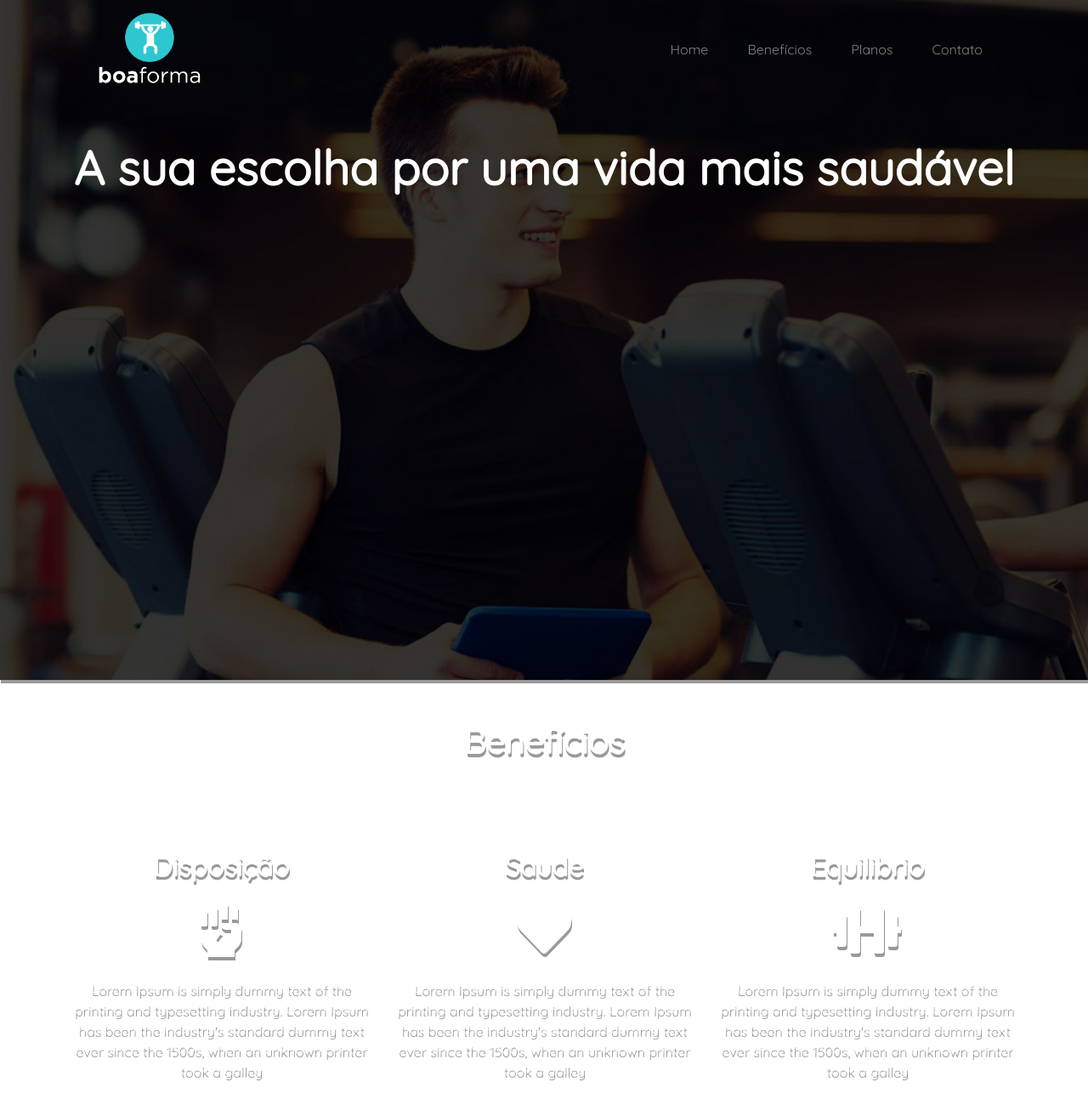
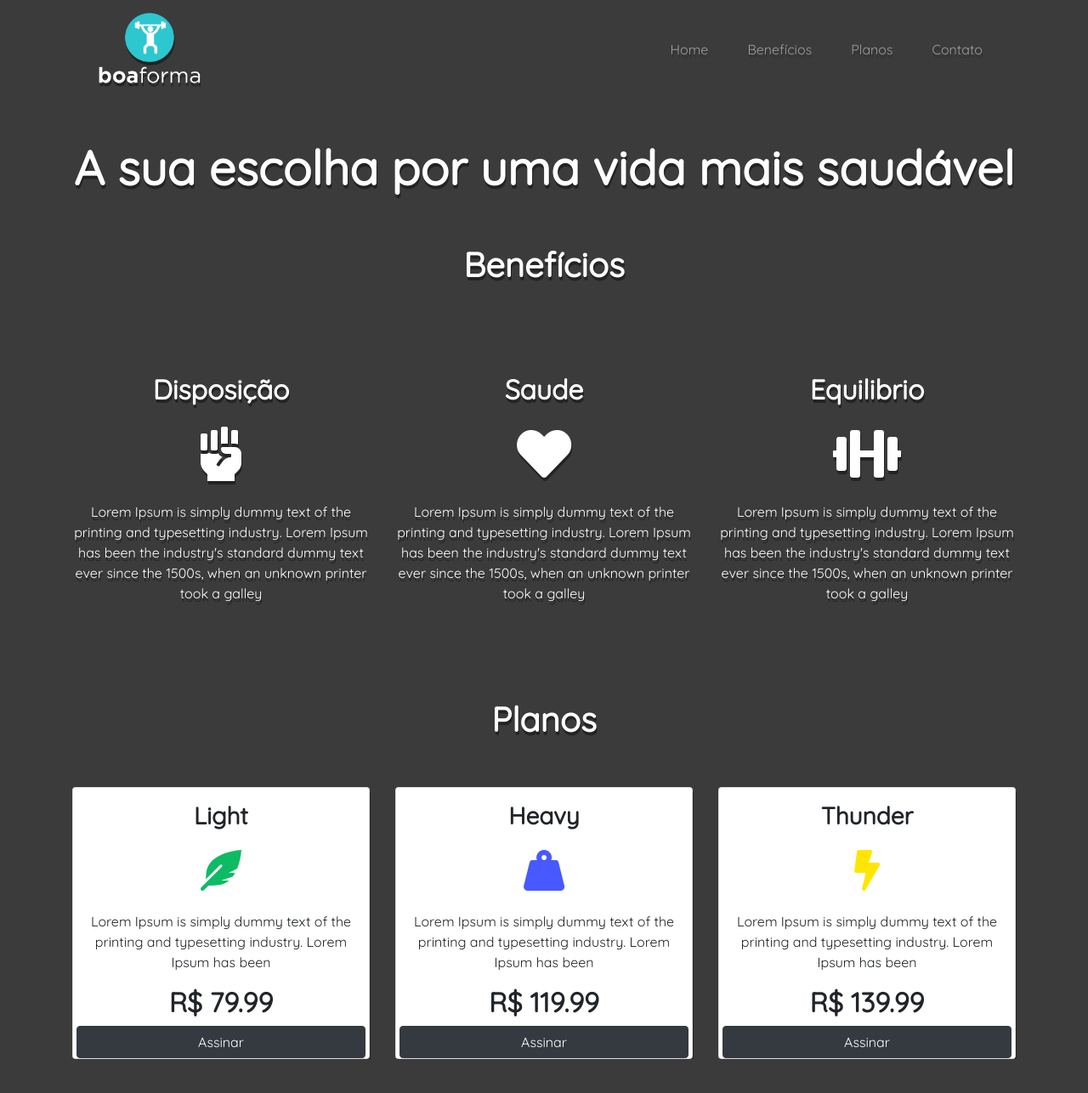
Before and after one commit to vinniimiranda/boaforma, a PHP site: page /index.html in a window 1280 px wide. Shown: the whole page at 85% size. After the commit the page ends 1246 px from the top, so only its background shows below. Run offline with PHP 8.4, Linux system fonts and the light colour scheme; some libraries are stand-ins or nearby versions.

Commit message:
Correção das sections

```diff
--- a/custom.css
+++ b/custom.css
@@ -1,21 +1,21 @@
 body{
     font-family: 'Quicksand', sans-serif;
-    background-color: #FFF;
+    background-color: rgb(59, 59, 59);
     filter: drop-shadow(1px 4px rgba(0,0,0,.4))
 }
 #main{
-    background-image: url("./img/bg.jpg");
-    background-size: cover;
+    /* background: url("./img/bg.jpg"); */
+    /* background-size: contain; */
     background-attachment: fixed;
-    height: 100vh;
+    height: 100%;
 
 
 }
 #benefits{
-    background-image: url("./img/bg2.jpg");
-    background-size: cover;
-    background-attachment: fixed;
-    height: 100vh;
+    background: url("./img/bg2.jpg");
+    /* background-size: contain; */
+    /* background-attachment: fixed; */
+
 
 }
 @media (max-width: 990px){
@@ -27,17 +27,17 @@
     }
 }
 #plans{
-    background-image: url("./img/bg4.jpg");
-    background-size: cover;
-    background-attachment: fixed;
-    height: 100vh;
+    /* background-image: url("./img/bg4.jpg"); */
+    /* background-size: auto; */
+    /* background-attachment: fixed; */
+
 
 }
 #contact{
     background-image: url("./img/bg3.jpg");
-    background-size: cover;
+    background-size: auto;
     background-attachment: fixed;
-    height: 100vh;
+
 
 
 }
--- a/index.html
+++ b/index.html
@@ -16,7 +16,6 @@
 </head>
 
 <body>
-    <div>
     <section id="main" class="">
         <div class="container">
             <nav class="navbar navbar-expand-lg navbar-dark bg-transparent pt-2">
@@ -52,9 +51,8 @@
             </div>
         </div>
     </section>
-</div>
-<div>
-    <section id="benefits h-100">
+
+    <section id="benefits ">
         <div class="container ">
             <h1 class="text-center text-white bold pt-5">Benefícios</h1>
             <div class="row ">
@@ -92,8 +90,8 @@
             </div>
         </div>
     </section>
-    </div>
-    <!----section id="plans" class="pt-5">
+
+    <section id="plans" class="pt-5">
         <div class="container">
             <h1 class="text-center text-white bold pt-5">Planos</h1>
             <div class="row">
@@ -148,7 +146,7 @@
 
             </div>
         </div>
-    </section> -->
+    </section>
 
 
 
```
